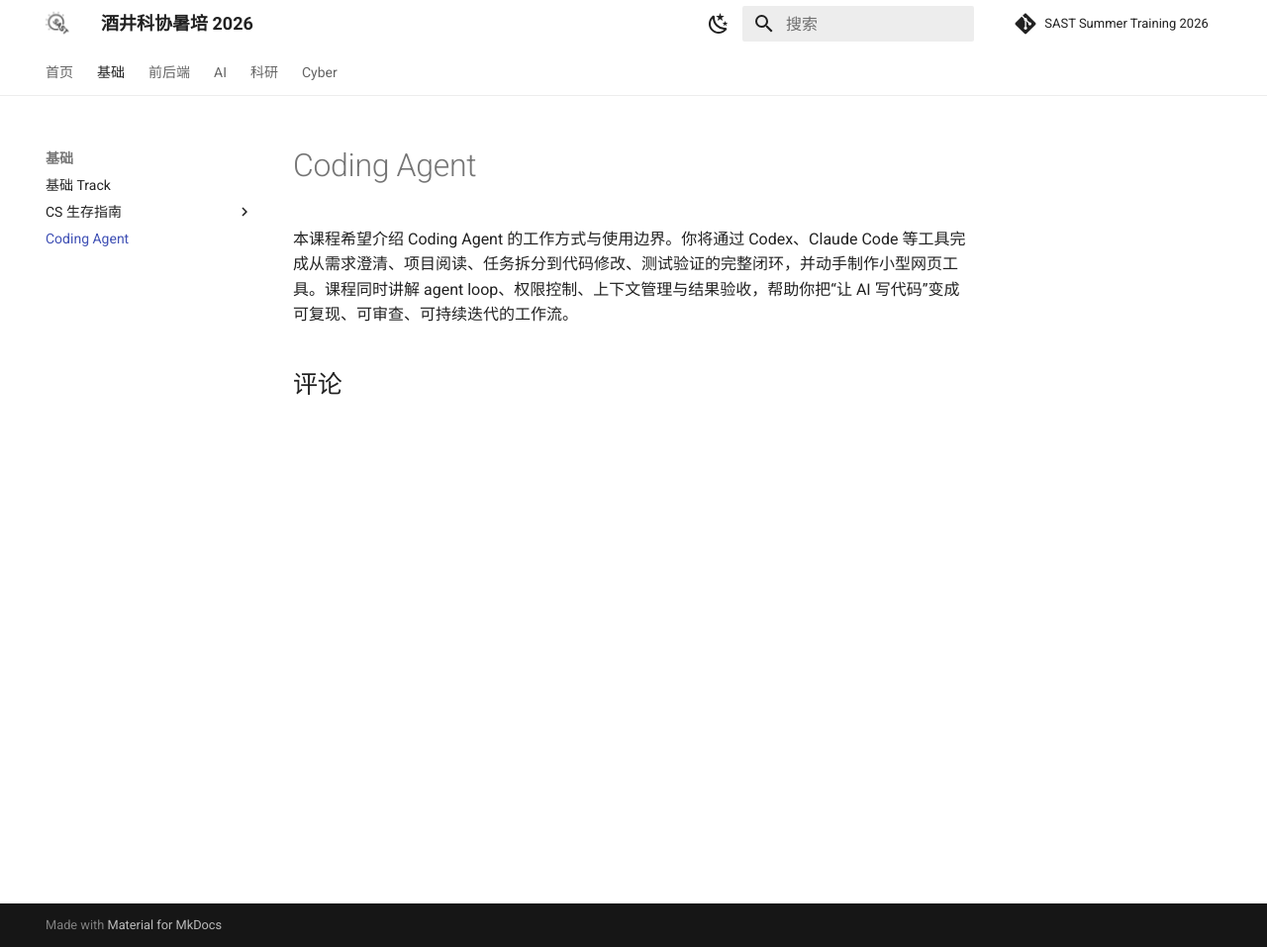
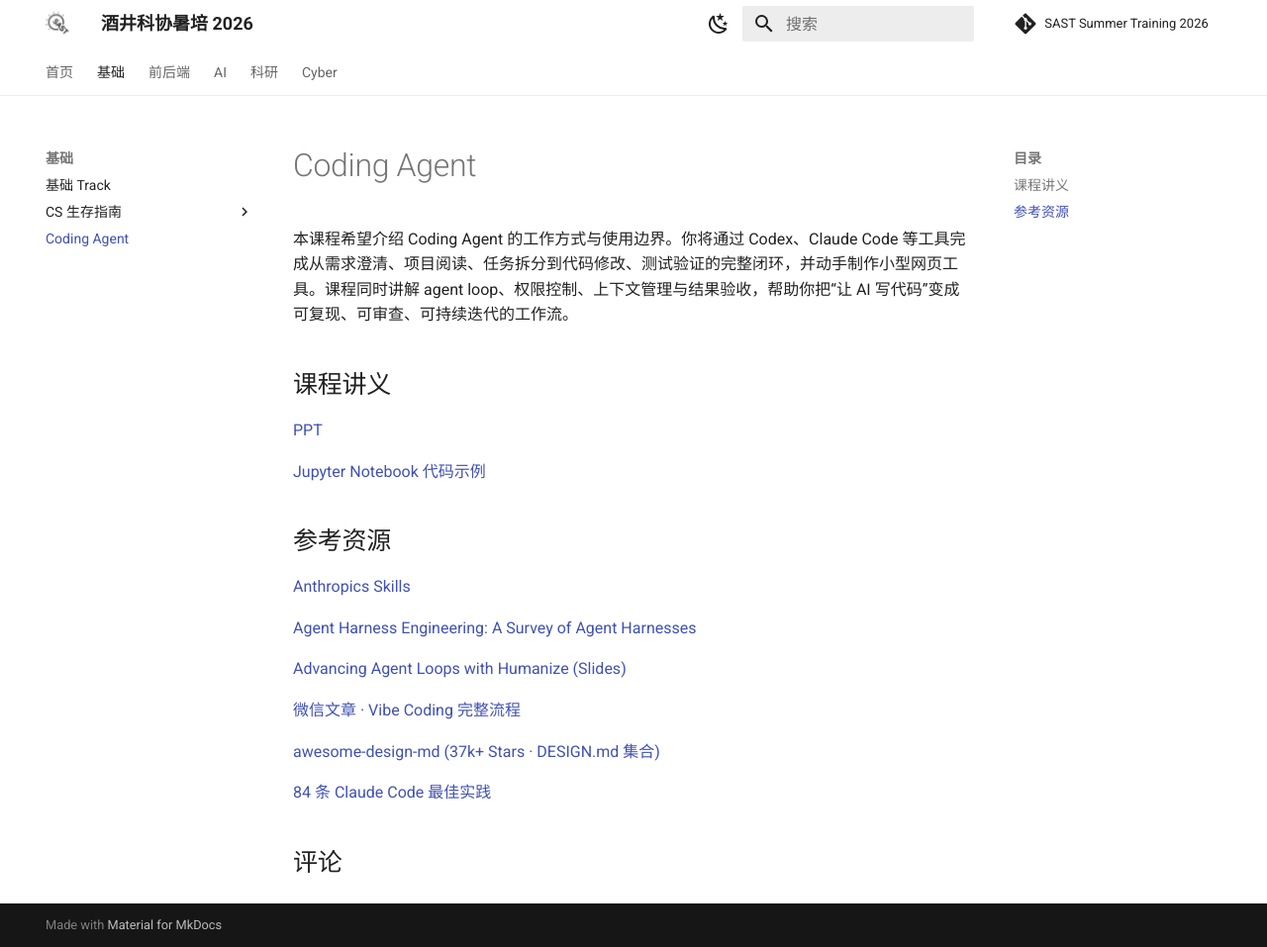
Before and after one commit to sast-summer-training-2026/sast-summer-training-2026.github.io, an MkDocs documentation site: the page built from docs/basic/coding-agent/index.md, in a window 1280 px wide and 957 px high. Shown: the whole window at 99% size. Built offline with MkDocs 1.6.1 and Material for MkDocs 9.7.7, drawn with Linux system fonts in a browser that asks for light colours; comment, search, counter and statistics services are not loaded.

Commit message:
添加coding agent slides、Jupyter Notebook示例、参考资源

```diff
--- a/docs/basic/coding-agent/index.md
+++ b/docs/basic/coding-agent/index.md
@@ -1,3 +1,23 @@
 # Coding Agent
 
 本课程希望介绍 Coding Agent 的工作方式与使用边界。你将通过 Codex、Claude Code 等工具完成从需求澄清、项目阅读、任务拆分到代码修改、测试验证的完整闭环，并动手制作小型网页工具。课程同时讲解 agent loop、权限控制、上下文管理与结果验收，帮助你把“让 AI 写代码”变成可复现、可审查、可持续迭代的工作流。
+
+## 课程讲义
+
+[PPT](/basic/coding-agent/vibecoding.pptx)
+
+[Jupyter Notebook 代码示例](/basic/coding-agent/agent_loop.ipynb)
+
+## 参考资源
+
+[Anthropics Skills](https://docs.claude.com/en/docs/agents/skills)
+
+[Agent Harness Engineering: A Survey of Agent Harnesses](/basic/coding-agent/50714_Agent_Harness_Engineerin.pdf)
+
+[Advancing Agent Loops with Humanize (Slides)](/basic/coding-agent/202606-advancing-agent-loops-with-humanize.pdf)
+
+[微信文章 · Vibe Coding 完整流程](https://mp.weixin.qq.com/s/3woX_Go5M2AEq_FwczkAqw)
+
+[awesome-design-md (37k+ Stars · DESIGN.md 集合)](https://github.com/VoltAgent/awesome-design-md)
+
+[84 条 Claude Code 最佳实践](https://github.com/shanraisshan/claude-code-best-practice)
```
Also changed, not shown: docs/basic/index_basic.md (+7 -1 lines), docs/basic/coding-agent/agent_loop.ipynb (added), 3 other files.
